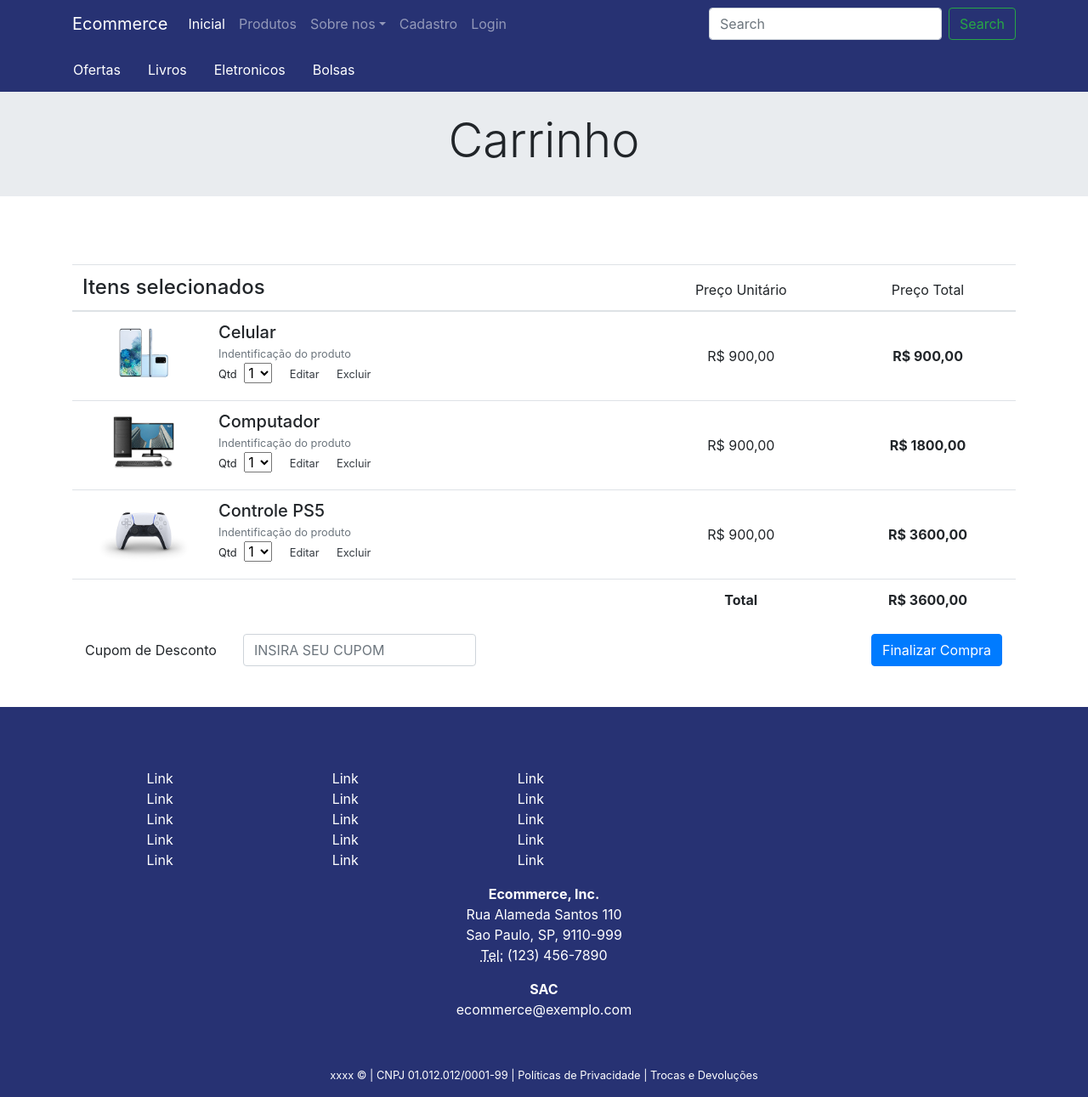
After one commit to RafaelCarvalhoNeto/projeto-integrador-dh, a PHP site: page /carrinho.php in a window 1280 px wide. The commit adds this page. Shown: the whole page at 85% size. Run offline with PHP 8.4, Linux system fonts and the light colour scheme; some libraries are stand-ins or nearby versions.

Commit message:
adicionando carrinho

```diff
--- a/assets/css/style.css
+++ b/assets/css/style.css
@@ -4,7 +4,6 @@
     padding: 0;
     scroll-behavior: smooth;
     box-sizing: border-box;
-    font-family: 'Roboto', sans-serif;
     font-weight: 400;
     font-style: normal;
 }
--- /dev/null
+++ b/carrinho.php
@@ -0,0 +1,125 @@
+<?php $tituloDaPagina = "Ecommerce.com: Compre os melhores produtos!" ?>
+<?php require_once("./inc/head.php"); ?>
+<?php require_once("./inc/header.php"); ?>
+
+<section class="jumbotron jumbotron-fluid py-4">
+    <div class="container">
+        <div class="row">
+            <div class="col-12 text-center">
+                <h1 class="display-4">Carrinho</h1>
+            </div>
+        </div>
+    </div>
+</section>
+<section class="container">
+    <div class="row">
+        <div class="col-12 text-center">
+            <table class="table text-center mt-5">
+                <thead class="thead">
+                    <tr>
+                        <th scope="col" colspan="2" class="text-left"><h4 class="mb-0">Itens selecionados</h4></th>
+                        <th scope="col">Preço Unitário</th>
+                        <th scope="col">Preço Total</th>
+                    </tr>
+                </thead>
+                <tbody>
+                    <tr>
+                        <td colspan="2">
+                            <div class="d-flex">
+                                <img src="./assets/img/celular.jpg" idth="72" height="72" alt="">
+                                <div class="text-left mx-0 mx-md-3">
+                                    <h5 class="my-0"> Celular</h5>
+                                    <small class="text-muted my-0">Indentificação do produto</small><br>
+                                    <label class="mr-1" name="qtd"><small>Qtd</small></label>
+                                    <select name="qtd">
+                                        <option selected value=1>1</option>
+                                        <option value=2>2</option>
+                                        <option value=3>3</option>
+                                        <option value=4>4</option>
+                                        <option value=5>5</option>
+                                    </select>
+                                    <a href="#" class="ml-3 text-dark"><small>Editar</small></a>
+                                    <a href="#" class="ml-3 text-dark"><small>Excluir</small></a>
+                                </div>
+                            </div>
+                        </td>
+                        <td class="align-middle">R$ 900,00</td>
+                        <td class="align-middle font-weight-bold">R$ 900,00</td>
+                    </tr>
+                    <tr>
+                        <td colspan="2">
+                            <div class="d-flex">
+                                <img src="./assets/img/computador.jpg" idth="72" height="72" alt="">
+                                <div class="text-left mx-0 mx-md-3">
+                                    <h5 class="my-0">Computador</h5>
+                                    <small class="text-muted my-0">Indentificação do produto</small><br>
+                                    <label class="mr-1" name="qtd"><small>Qtd</small></label>
+                                    <select name="qtd">
+                                        <option selected value=1>1</option>
+                                        <option value=2>2</option>
+                                        <option value=3>3</option>
+                                        <option value=4>4</option>
+                                        <option value=5>5</option>
+                                    </select>
+                                    <a href="#" class="ml-3 text-dark"><small>Editar</small></a>
+                                    <a href="#" class="ml-3 text-dark"><small>Excluir</small></a>
+                                </div>
+                            </div>
+                        </td>
+                        <td class="align-middle">R$ 900,00</td>
+                        <td class="align-middle font-weight-bold">R$ 1800,00</td>
+                    </tr>
+                    <tr>
+                        <td colspan="2">
+                            <div class="d-flex">
+                                <img src="./assets/img/controle-ps5.jpg" idth="72" height="72" alt="">
+                                <div class="text-left mx-0 mx-md-3">
+                                    <h5 class="my-0">Controle PS5</h5>
+                                    <small class="text-muted my-0">Indentificação do produto</small><br>
+                                    <label class="mr-1" name="qtd"><small>Qtd</small></label>
+                                    <select name="qtd">
+                                        <option selected value=1>1</option>
+                                        <option value=2>2</option>
+                                        <option value=3>3</option>
+                                        <option value=4>4</option>
+                                        <option value=5>5</option>
+                                    </select>
+                                    <a href="#" class="ml-3 text-dark"><small>Editar</small></a>
+                                    <a href="#" class="ml-3 text-dark"><small>Excluir</small></a>
+                                </div>
+                            </div>
+                        </td>
+                        <td class="align-middle">R$ 900,00</td>
+                        <td class="align-middle font-weight-bold">R$ 3600,00</td>
+                    </tr>
+
+                    <tr>
+                        <td colspan="2"></td>
+                        <td class="align-middle font-weight-bold">Total</td>
+                        <td class="align-middle font-weight-bold">R$ 3600,00</td>
+                    </tr>
+
+                </tbody>
+            </table>
+            <div class="form-inline">
+                <div class="form-group col-md-6">
+                    <label for="cupomDesconto" class="col-auto pl-0">Cupom de Desconto</label>
+                    <div class="col-md-7">
+                        <input type="text" class="form-control" name="cupomDesconto" id="cupomDesconto" placeholder="INSIRA SEU CUPOM">
+                    </div>
+                </div>
+                <div class="form-group col-md-2 offset-4">
+                    <button type="submit" class="btn btn-primary" form="carrinhoForm">Finalizar Compra</button>
+                </div>
+            </div>
+
+        </div>
+    </div>
+
+
+
+
+</section>
+
+
+<?php require_once("./inc/footer.php"); ?>
--- a/detalheProduto.php
+++ b/detalheProduto.php
@@ -14,7 +14,7 @@
             <small>Indentificação do Produto</small>
             <p class="my-3">Lorem ipsum dolor sit amet, consectetur adipisicing elit. Obcaecati in odit ratione recusandae excepturi voluptates blanditiis ex, iusto veniam voluptas asperiores, assumenda eos. Voluptate omnis deleniti repellendus velit necessitatibus qui!
             </p>
-            <form action="#" method="GET" id="formComprar">
+            <form action="./carrinho.php" method="GET" id="formComprar">
                 <div class="row">
                     <div class="col-md-6">
 
--- a/index.php
+++ b/index.php
@@ -15,7 +15,7 @@
 
           <div class="carousel-item active">
             <img class="d-block w-100"
-              src="https://futurelinkit.com/wp-content/uploads/2016/01/1920x500-placeholder.png" alt="First slide">
+              src="./assets/img/livros-poster.png" alt="First slide">
             <div class="carousel-caption d-none d-md-block">
               <h3>Item 1 Heading</h3>
               <p>Item 1 Description</p>
@@ -24,7 +24,7 @@
 
           <div class="carousel-item">
             <img class="d-block w-100"
-              src="https://futurelinkit.com/wp-content/uploads/2016/01/1920x500-placeholder.png" alt="Second slide">
+              src="./assets/img/bolsas-poster.png" alt="Second slide">
             <div class="carousel-caption d-none d-md-block">
               <h3>Item 2 Heading</h3>
               <p>Item 2 Description</p>
@@ -33,7 +33,7 @@
 
           <div class="carousel-item">
             <img class="d-block w-100"
-              src="https://futurelinkit.com/wp-content/uploads/2016/01/1920x500-placeholder.png" alt="Third slide">
+              src="./assets/img/eletronicos-poster.png" alt="Third slide">
             <div class="carousel-caption d-none d-md-block">
               <h3>Item 3 Heading</h3>
               <p>Item 3 Description</p>
```
